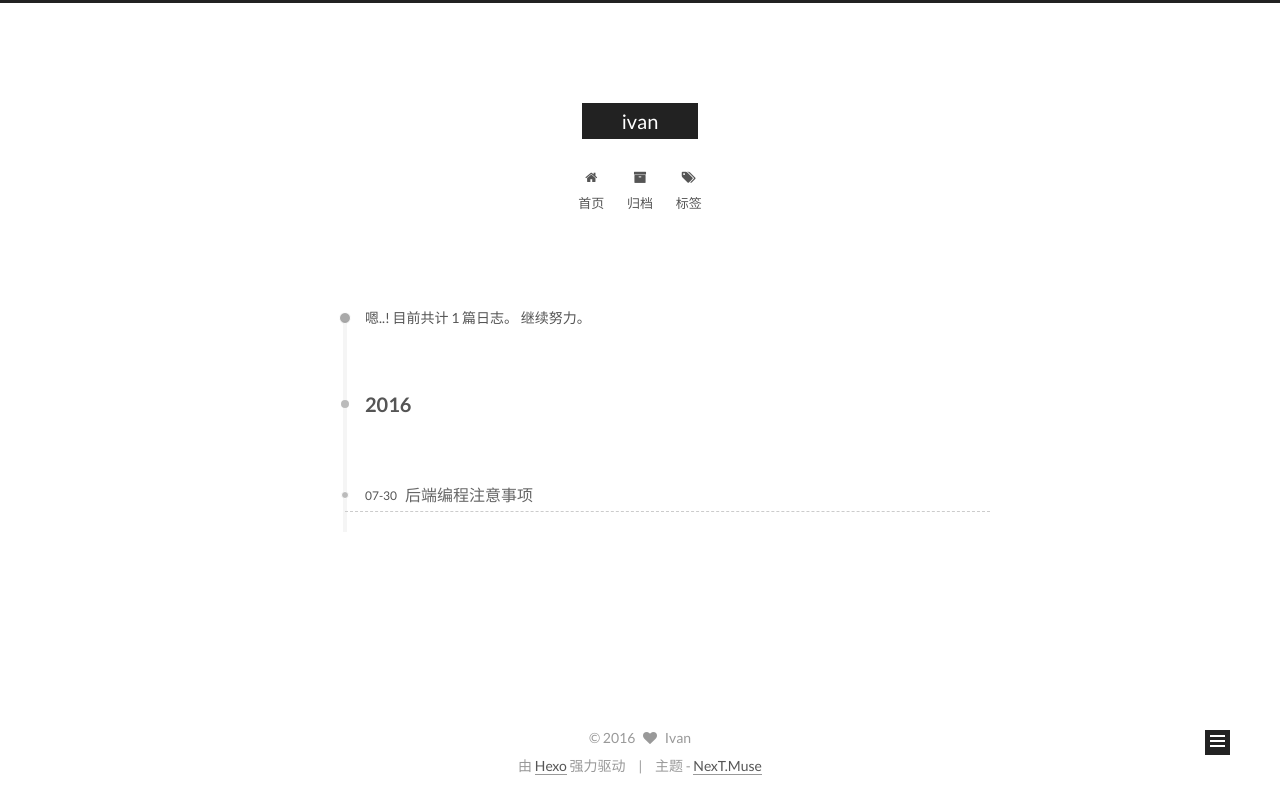
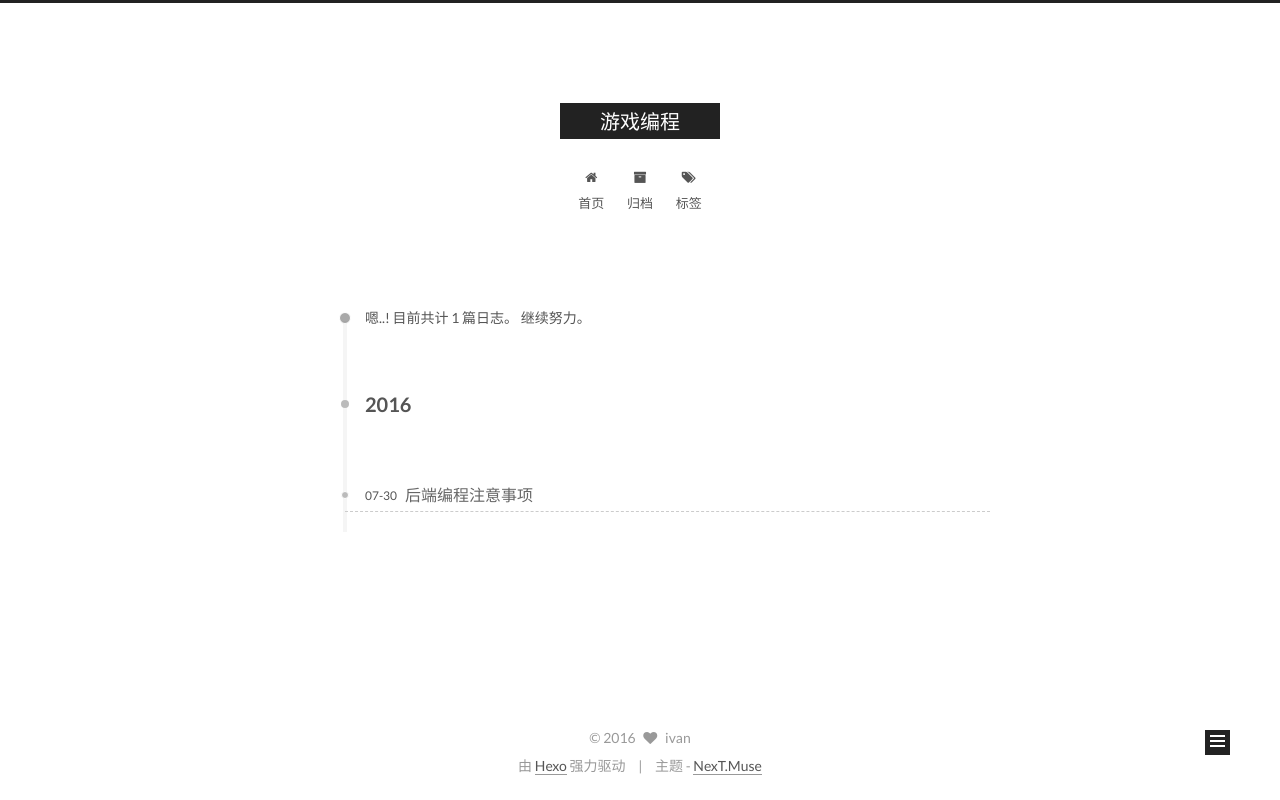
Before and after one commit to ivanabc/ivanabc.github.io, a plain HTML site: page archives/2016/07/index.html in a window 1280 px wide. Drawn offline with Linux system fonts and the light colour scheme.

Commit message:
Site updated: 2016-07-30 21:04:33

```diff
--- a/archives/2016/07/index.html
+++ b/archives/2016/07/index.html
@@ -85,11 +85,11 @@
 
 
 <meta property="og:type" content="website">
-<meta property="og:title" content="ivan">
+<meta property="og:title" content="游戏编程">
 <meta property="og:url" content="http://mmogamecoder.com/archives/2016/07/index.html">
-<meta property="og:site_name" content="ivan">
+<meta property="og:site_name" content="游戏编程">
 <meta name="twitter:card" content="summary">
-<meta name="twitter:title" content="ivan">
+<meta name="twitter:title" content="游戏编程">
 
 
 
@@ -112,7 +112,7 @@
 
   <link rel="canonical" href="http://mmogamecoder.com/archives/2016/07/"/>
 
-  <title> 归档 | ivan </title>
+  <title> 归档 | 游戏编程 </title>
 </head>
 
 <body itemscope itemtype="http://schema.org/WebPage" lang="zh-Hans">
@@ -143,7 +143,7 @@
   <div class="custom-logo-site-title">
     <a href="/"  class="brand" rel="start">
       <span class="logo-line-before"><i></i></span>
-      <span class="site-title">ivan</span>
+      <span class="site-title">游戏编程</span>
       <span class="logo-line-after"><i></i></span>
     </a>
   </div>
@@ -302,8 +302,8 @@
         <div class="site-author motion-element" itemprop="author" itemscope itemtype="http://schema.org/Person">
           <img class="site-author-image" itemprop="image"
                src="/images/avatar.gif"
-               alt="Ivan" />
-          <p class="site-author-name" itemprop="name">Ivan</p>
+               alt="ivan" />
+          <p class="site-author-name" itemprop="name">ivan</p>
           <p class="site-description motion-element" itemprop="description"></p>
         </div>
         <nav class="site-state motion-element">
@@ -367,7 +367,7 @@
   <span class="with-love">
     <i class="fa fa-heart"></i>
   </span>
-  <span class="author" itemprop="copyrightHolder">Ivan</span>
+  <span class="author" itemprop="copyrightHolder">ivan</span>
 </div>
 
 <div class="powered-by">
```
Also changed, not shown: 2016/07/30/后端编程注意事项/index.html (+6 -6 lines), archives/2016/index.html (+8 -8 lines), archives/index.html (+8 -8 lines), categories/随笔/index.html (+8 -8 lines), index.html (+8 -8 lines), tags/golang/index.html (+8 -8 lines), tags/index.html (+6 -6 lines).
